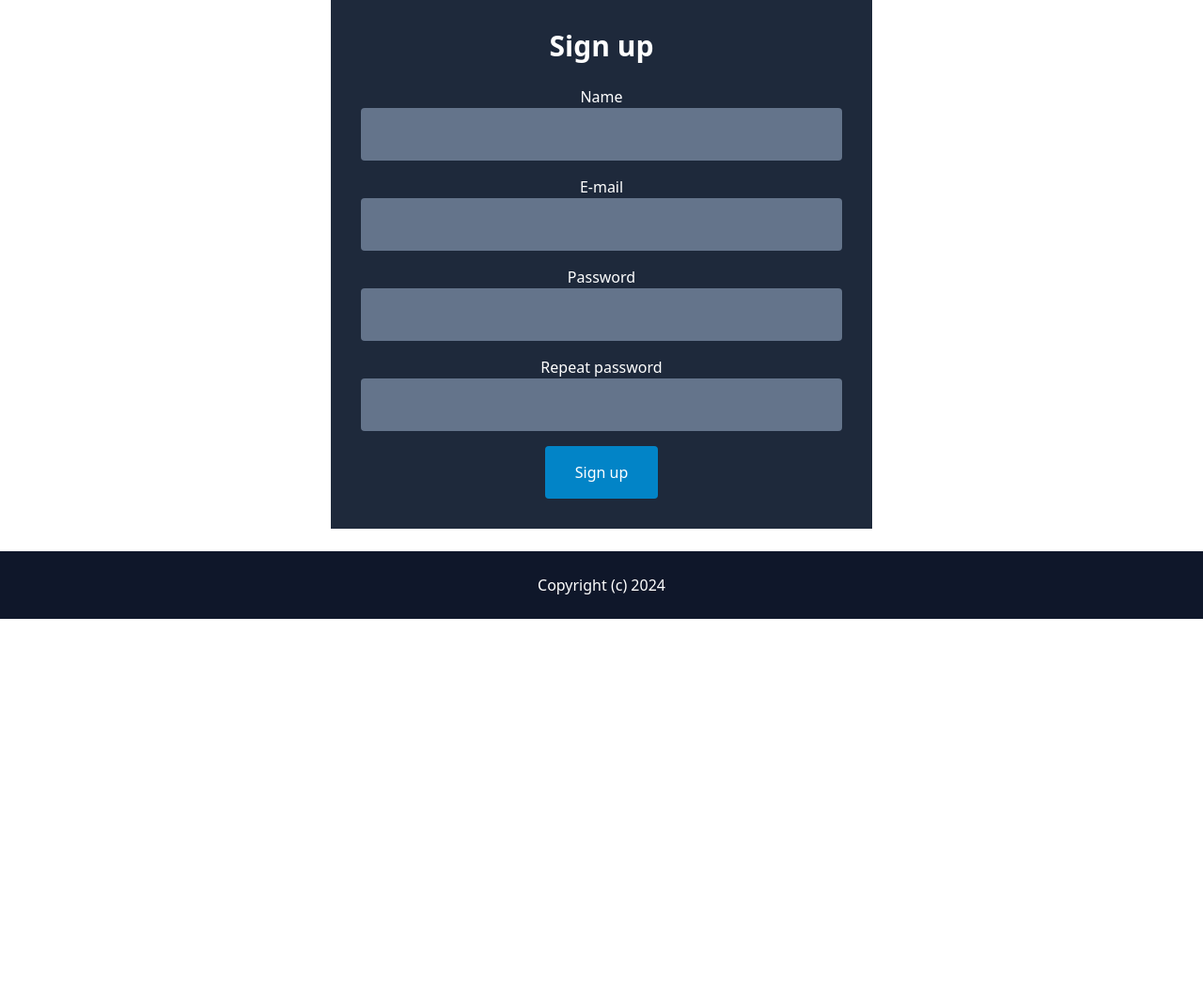
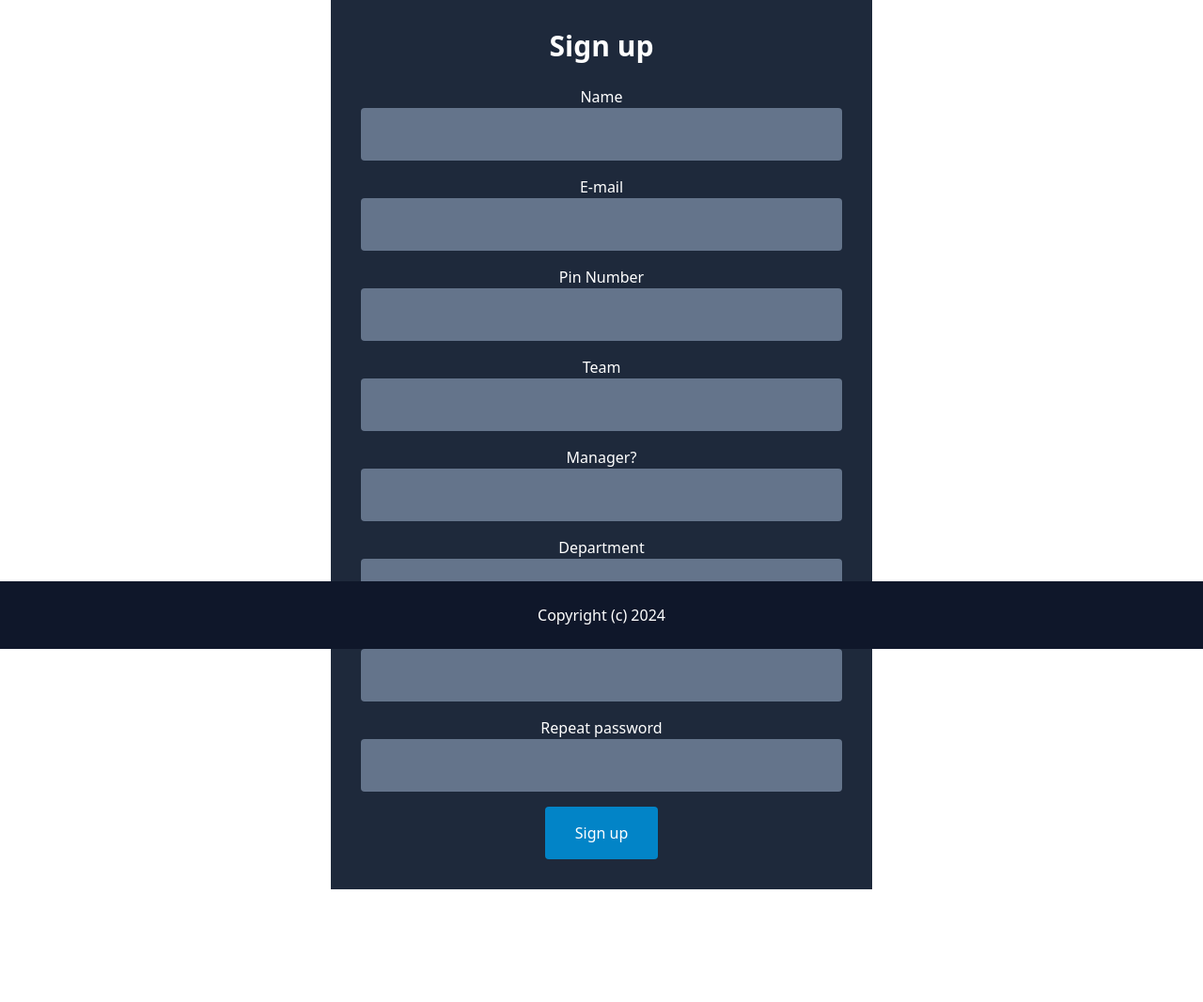
Before and after one commit to rafidulislam19/Project-Management-System, a Django app: page /signup/ in a window 1280 px wide. Shown: the part 109-1176 px from the top of the page at 94% size. Before the commit the page ends 768 px from the top, so only its background shows below. Run offline with Django 5.2, Linux system fonts and the light colour scheme; some libraries are stand-ins or nearby versions.

Commit message:
working on role management

```diff
--- a/project_management_system/account/templates/account/signup.html
+++ b/project_management_system/account/templates/account/signup.html
@@ -16,6 +16,22 @@
             <div>
                 <label class="text-white">E-mail</label><br>
                 <input type="email" class="w-full py-4 px-6 text-white bg-slate-500 rounded" name="email">
+            </div>
+            <div>
+                <label class="text-white">Pin Number</label><br>
+                <input type="number" class="w-full py-4 px-6 text-white bg-slate-500 rounded" name="pin">
+            </div>
+            <div>
+                <label class="text-white">Team</label><br>
+                <input type="text" class="w-full py-4 px-6 text-white bg-slate-500 rounded" name="team">
+            </div>
+            <div>
+                <label class="text-white">Manager?</label><br>
+                <input type="text" class="w-full py-4 px-6 text-white bg-slate-500 rounded" name="is_manager">
+            </div>
+            <div>
+                <label class="text-white">Department</label><br>
+                <input type="text" class="w-full py-4 px-6 text-white bg-slate-500 rounded" name="department">
             </div>
 
             <div>
--- a/project_management_system/account/views.py
+++ b/project_management_system/account/views.py
@@ -24,11 +24,15 @@ def signup(request):
     if request.method == 'POST':
         name = request.POST.get('name', '')
         email = request.POST.get('email', '')
+        pin = request.POST.get('pin', '')
+        team = request.POST.get('team', '')
+        is_manager = request.POST.get('is_manager', '')
+        department = request.POST.get('department', '')
         password1 = request.POST.get('password1', '')
         password2 = request.POST.get('password2', '')
 
         if name and email and password1 and password2:
-            user = User.objects.create_user(name, email, password1)
+            user = User.objects.create_user(name, email,  pin, team, is_manager, department, password1)
 
             print('User created:', user)
 
--- a/project_management_system/core/templates/core/base.html
+++ b/project_management_system/core/templates/core/base.html
@@ -27,7 +27,7 @@
             {% endblock %}
         </main>
 
-        <footer class="py-6 px-8 bg-slate-900 text-center sticky bottom-0">
+        <footer class="py-6 mt-6 px-8 bg-slate-900 text-center sticky bottom-0">
             <p class="text-white">Copyright (c) 2024</p>
         </footer>
     </body>
--- a/project_management_system/project/models.py
+++ b/project_management_system/project/models.py
@@ -1,6 +1,6 @@
 import uuid
 from django.db import models
-from account.models import User
+from account.models import User, Team
 
 # Create your models here.
 
@@ -9,9 +9,13 @@ class Project(models.Model):
      name = models.CharField(max_length=255)
      description = models.TextField(blank=True, null=True)
      created_by = models.ForeignKey(User, related_name='projects', on_delete=models.CASCADE)
+     team = models.ForeignKey(Team, on_delete=models.CASCADE)
+     manager = models.ForeignKey(User, on_delete=models.SET_NULL, null=True, blank=True, related_name='managed_projects')
+     members = models.ManyToManyField(User, related_name='projects')
 
      def __str__(self):
           return self.name
+
 
 class ProjectFile(models.Model):
      id = models.UUIDField(primary_key=True, default=uuid.uuid4, editable=False)
--- a/project_management_system/project/templates/project/add.html
+++ b/project_management_system/project/templates/project/add.html
@@ -16,6 +16,10 @@
                 <label>Description</label><br>
                 <textarea rows="4" class="w-full py-4 px-6 text-white bg-slate-400 mt-2 rounded" name="description"></textarea>
             </div>
+            <!-- <div>
+                <label>Assigned Team</label><br>
+                <input rows="4" class="w-full py-4 px-6 text-white bg-slate-400 mt-2 rounded" name="assigned_team"></input>
+            </div> -->
             <div>
                 <button class="py-3 px-8 bg-sky-600 hover:bg-sky-700 text-white rounded">Add</button>
             </div>
--- a/project_management_system/project/templates/project/edit.html
+++ b/project_management_system/project/templates/project/edit.html
@@ -17,6 +17,10 @@
                 <textarea rows="4" class="w-full py-4 px-6 text-white bg-slate-500 mt-2 rounded" name="description">{{project.description}}</textarea>
             </div>
             <div>
+                <label>Assigned Team</label><br>
+                <input value='{{project.assigned_team}}' class="w-full py-4 px-6 text-white bg-slate-500 mt-2 rounded" name="assigned_team"></input>
+            </div>
+            <div>
                 <button class="py-3 px-8 bg-amber-600 hover:bg-amber-700 text-white rounded">Update</button>
             </div>
 
--- a/project_management_system/project/templates/project/project.html
+++ b/project_management_system/project/templates/project/project.html
@@ -3,9 +3,12 @@
 {% block content %}
 
     <div class="py-6 px-8">
-        <h1 class="my-6 text-3xl font-semibold">
+        <h1 class="my-6 text-3xl font-bold">
             {{project.name}}
         </h1>
+        <!-- <h4 class="mb-3 text-lg font-semibold">
+            Assigned Team: {{project.assigned_team}}
+        </h4> -->
         <p class="mb-6">{{project.description}}</p>
         <a href="{% url 'todolist:add' project.id %}" class="py-4 px-6 bg-emerald-600 hover:bg-emerald-700 text-white inline-block rounded me-2">Add todo list</a>
 
--- a/project_management_system/task/models.py
+++ b/project_management_system/task/models.py
@@ -13,6 +13,8 @@ class Task(models.Model):
      description = models.TextField(blank=True, null=True)
      is_done = models.BooleanField(default=False)
      created_by = models.ForeignKey(User, related_name='tasks', on_delete=models.CASCADE)
+     project = models.ForeignKey(Project, on_delete=models.CASCADE)
+     assigned_to = models.ForeignKey(User, on_delete=models.SET_NULL, null=True, blank=True)
 
      def __str__(self):
           return self.name
```
Also changed, not shown: project_management_system/account/models.py (+13 -2 lines), project_management_system/project/templates/project/projects.html (+4 -3 lines), project_management_system/project/views.py (+65 -15 lines), project_management_system/account/migrations/0002_user_department_user_is_manager_user_pin_user_team.py (added), project_management_system/db.sqlite3, project_management_system/project/migrations/0005_project_assigned_team.py (added), project_management_system/project/migrations/0006_remove_project_assigned_team.py (added), 1 other file.
